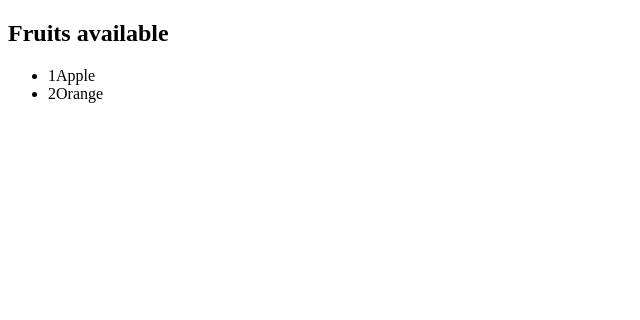
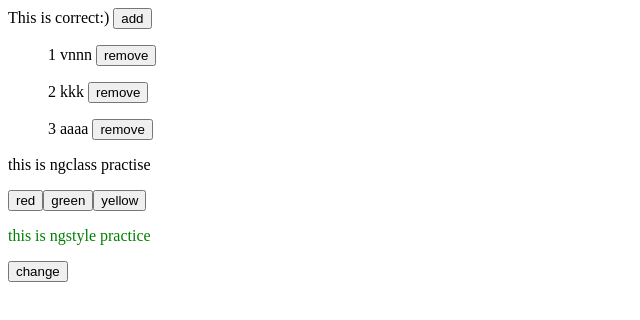
Before and after one commit to vitasoft-practice/practicingGit, an Angular app in the folder vaishnavi/: page / in a window 1280 px wide. Shown: the top 320 px of the page, without its empty margins (0-640 px from the left). Built offline with nearby package versions, Linux system fonts and the light colour scheme.

Commit message:
structural directives and Attribute directives

```diff
--- a/vaishnavi/src/app/app.component.html
+++ b/vaishnavi/src/app/app.component.html
@@ -1,5 +1,86 @@
-<div *ngIf ="fruit" class="name"{{fruit.name}} [(ngModel)]="name_test"></div>
+<!-- *ngIf practice -->
+<div *ngIf="answer.length > 0;then correctans else wrongans"></div>
+<ng-template #correctans>
+    This is correct:)
+</ng-template>
+<ng-template #wrongans>
+    This is wrong!!!!
+</ng-template>
+
+<!-- *ngswitchcase practice -->
+
+<!-- <ul class="nav navpills">
+    <li><a  (click)="answer='a'"></a>1</li>  <br>
+    <li><a (click)= "answer='b'"></a> 2</li><br>
+     <li (click)= "answer='c'">3</li>
+</ul>
+<div (click)="answer='a'">1st ele</div>
+
+<div (click)="answer='b'">lastst ele</div>
+
+<div [ngSwitch]="answer">
+    <div *ngSwitchCase="'a'">1st one</div>
+    <div *ngSwitchCase="'b'">2st one</div>
+
+    <div *ngSWitchDefault>something</div>
+</div> -->
+
+<!-- *ngFor practice -->
+<button (click)=onAdd()>add</button>
+<ul *ngFor="let element of elements">
+   {{element.id}} {{element.name}}
+    <button (click)=onRemove(element)>remove</button>
+</ul>
 
 
-<app-newcomp></app-newcomp>
+<!-- atribute directives practice -->
+
+<!-- ngclass-->
+
+<div>
+    <p [ngClass]="{
+       'red' : highlightColor === 'red',
+       'green': highlightColor ==='green',
+       'yellow': highlightColor ==='yellow'
+    }">this is ngclass practise</p>
+</div>
+<div>
+    <button (click)="highlight('red')">red</button>
+    <button (click)="highlight('green')">green</button>
+    <button (click)="highlight('yellow')">yellow</button>
+</div>
+
+<!-- ngstyle -->
+
+<div>
+    <p [ngStyle]="{
+        color : defaultstyle ? 'red' : 'green'
+    }">this is ngstyle practice</p>
+</div>
+<div>
+    <button (click) = "styleChange()">change</button>
+</div>
+
+
+<!-- directive project -->
+<!-- <div *ngFor = "let num of nums;let i=index">
+    <ul >
+       {{num}}<span></span>
+    </ul> -->
+
+    <!-- <div ng-repeat="num in nums">
+        <div  ng-if="$index % 3 == 0" [ngStyle]="{
+            color : defaultstyle ? 'red' : 'green'
+        }"></div>
+        <div >
+            {{nums}}
+        </div>
+    </div>
+
+    <div>
+        <button (click) = "styleChange()">even</button> -->
+        <!-- <button (click)="checkOdd()">odd</button> -->
+    <!-- </div> -->
+<!-- </div> -->
+
 <router-outlet></router-outlet>
--- a/vaishnavi/src/app/app.component.scss
+++ b/vaishnavi/src/app/app.component.scss
@@ -0,0 +1,9 @@
+.red{
+    color: red;
+}
+.green{
+    color: green;
+}
+.yellow{
+    color: yellow;
+}
--- a/vaishnavi/src/app/app.component.ts
+++ b/vaishnavi/src/app/app.component.ts
@@ -8,5 +8,49 @@ import { Component } from '@angular/core';
 export class AppComponent {
   title = 'practice';
 
-  name_test: String = "";
+  // structural directive practice
+  answer=['a'];
+
+  elements =[
+    {id:1, name:'vnnn'},
+    {id:2, name:'kkk'},
+    {id:3, name:'aaaa'},
+  ];
+
+  onAdd(){
+    this.elements.push({id:4 , name:'last'});
+  }
+
+  onRemove(element){
+    let num1 = this.elements.indexOf(element);
+    this.elements.splice(num1,1);
+  }
+
+  // attribute directive practice
+ highlightColor = 'black';
+ defaultstyle = false;
+  highlight(color:string){
+    this.highlightColor = color;
+  }
+
+
+  styleChange(){
+    this.defaultstyle = !this.defaultstyle;
+  }
+
+// practice task
+
+nums=[1,2,3,4,5,6];
+colorCode='green'
+
+checkeven(){
+
 }
+
+checkOdd(){
+
+}
+
+
+
+}
--- a/vaishnavi/src/app/newcomp/newcomp.component.html
+++ /dev/null
@@ -1,19 +0,0 @@
-<h2>Fruits available</h2>
-<ul class="newcomp">
-    <li *ngFor ="let fruit of fruits"
-    [class.selected] ="fruit === selectedFruit"
-    (click)="onSelect(fruit)">
-    <span class="badge">{{fruit.id}}</span>{{fruit.name}}
-
-    </li>
-</ul>
-
-<div *ngIf ="selectedFruit">
-    <h2>{{selectedFruit.name | uppercase}} Details</h2>
-    <div><span>id: </span>{{selectedFruit.id}}</div>
-    <div>
-        <label>name:
-            <input [(ngModel)]="selectedFruit.name" placeholder="name"/>
-        </label>
-    </div>
-</div>
--- a/vaishnavi/src/app/newcomp/newcomp.component.ts
+++ /dev/null
@@ -1,24 +0,0 @@
-import { Fruit } from './../fruits';
-import { FRUITS } from './../fruit-list';
-import { Component, OnInit } from '@angular/core';
-
-@Component({
-  selector: 'app-newcomp',
-  templateUrl: './newcomp.component.html',
-  styleUrls: ['./newcomp.component.scss']
-})
-export class NewcompComponent implements OnInit {
-
-  fruits = FRUITS;
-  selectedFruit:Fruit;
-
-  constructor() { }
-
-  ngOnInit(): void {
-  }
-
-  onSelect(fruit: Fruit): void{
-    this.selectedFruit=fruit;
-  }
-
-}
--- a/vaishnavi/tsconfig.json
+++ b/vaishnavi/tsconfig.json
@@ -2,6 +2,7 @@
 {
   "compileOnSave": false,
   "compilerOptions": {
+    "noImplicitAny": false,
     "baseUrl": "./",
     "outDir": "./dist/out-tsc",
     "forceConsistentCasingInFileNames": true,
```
Also changed, not shown: vaishnavi/src/app/app.module.ts (+4 -4 lines), vaishnavi/src/app/newcomp/newcomp.component.scss (deleted), 1 other file (tests, documents, lock files or other folders).
